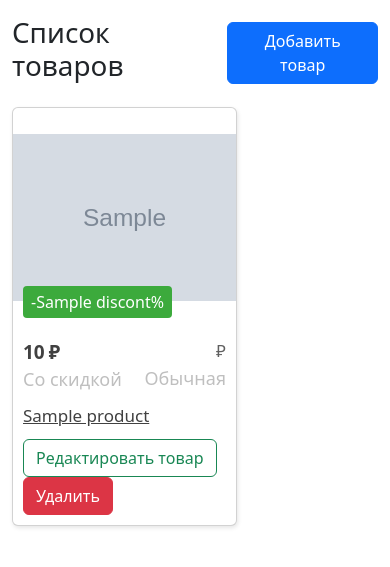
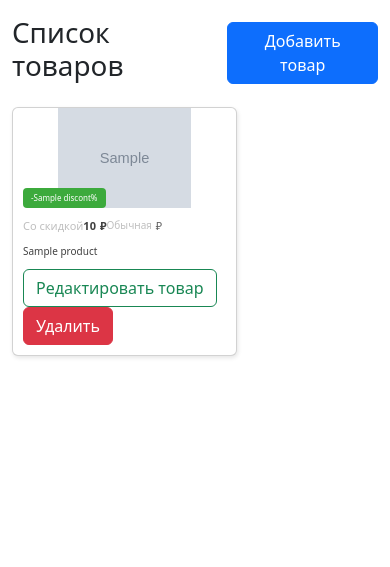
Before and after one commit to nafana123/shopInstrument, a Symfony app: template templates/admin/products.html.twig in a window 390 px wide. Shown: the part 180-747 px from the top of the page. Run offline with Twig, Linux system fonts and the light colour scheme; the template is opened without the code that fills it: most values are stand-ins (such as "Sample title", 1, 10 or a date in 2020); grey boxes marked "Sample" are stand-in pictures; some libraries are stand-ins or nearby versions.

Commit message:
edit adaptive

```diff
--- a/public/style/katalog/product.css
+++ b/public/style/katalog/product.css
@@ -97,9 +97,10 @@
     display: block;
     margin-bottom: 10px;
     font-weight: 400;
-    font-size: 17px;
+    font-size: 19px;
     line-height: 150%;
     color: #414141;
+    text-decoration: none;
 }
 
 .card__title:hover {
@@ -246,6 +247,12 @@
     font-size: 20px;
     margin-top: -80px;
 }
+.card__price--discount{
+    font-size: 22px;
+}
+.card__price--common{
+    font-size: 18px;
+}
 
 @media (max-width: 768px) {
     .card {
@@ -262,8 +269,63 @@
         margin-top: 0;
     }
 }
-@media (max-width: 576px) {
+@media (max-width: 425px) and (min-width: 376px){
     .product-card {
-        flex: 1 1 100%;
+        width: 121px;
+    }
+    .card__price--discount::before{
+        font-size: 11px;
+    }
+    .card__price--common::before{
+        font-size: 10px;
+    }
+    .card__price--discount{
+        font-size: 11px;
+    }
+    .card__price--common{
+        font-size: 11px;
+    }
+    .card__title{
+        font-size: 10px;
+    }
+    .aa{
+        font-size: 8px;
+    }
+    .card__top {
+        flex: 0 0 100px;
+    }
+    .card__label{
+        font-size: 8px;
+        bottom: 0;
     }
 }
+@media (max-width: 375px) {
+    .product-card {
+        width: 104px;
+    }
+    .card__price--discount::before{
+        font-size: 11px;
+    }
+    .card__price--common::before{
+        font-size: 10px;
+    }
+    .card__price--discount{
+        font-size: 11px;
+    }
+    .card__price--common{
+        font-size: 11px;
+    }
+    .card__title{
+        font-size: 10px;
+    }
+    .aa{
+        font-size: 8px;
+    }
+    .card__top {
+        flex: 0 0 100px;
+    }
+    .card__label{
+        font-size: 8px;
+        bottom: 0;
+    }
+}
--- a/templates/katalog/product.html.twig
+++ b/templates/katalog/product.html.twig
@@ -90,10 +90,10 @@
                                     </div>
                                     <div class="card__bottom">
                                         <div class="card__prices">
-                                            <div class="card__price card__price--discount" style="font-size: 22px">{{ product.amount }}</div>
-                                            <div class="card__price card__price--common" style="font-size: 18px">{{ product.noSale }}</div>
+                                            <div class="card__price card__price--discount">{{ product.amount }}</div>
+                                            <div class="card__price card__price--common">{{ product.noSale }}</div>
                                         </div>
-                                        <a href="{{ path('info_product', {'typeId': product.types, 'name': product.name, 'id': product.id}) }}" style="font-size: 19px; text-decoration: none" class="card__title">
+                                        <a href="{{ path('info_product', {'typeId': product.types, 'name': product.name, 'id': product.id}) }}" class="card__title">
                                             {{ product.name }}
                                         </a>
                                         {% if app.user is not empty %}
```
